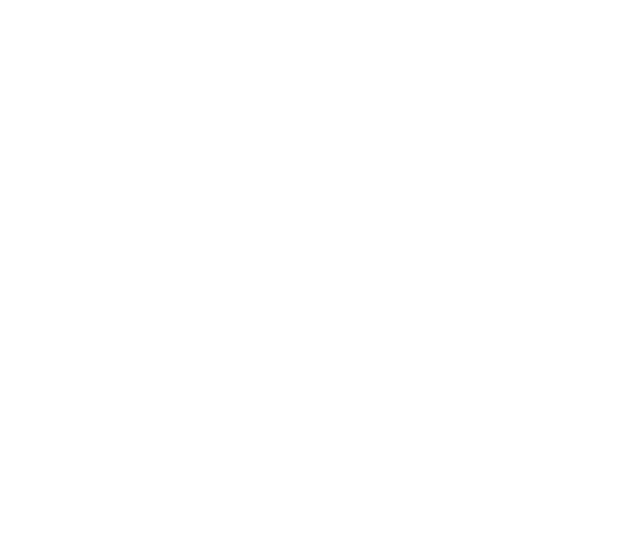
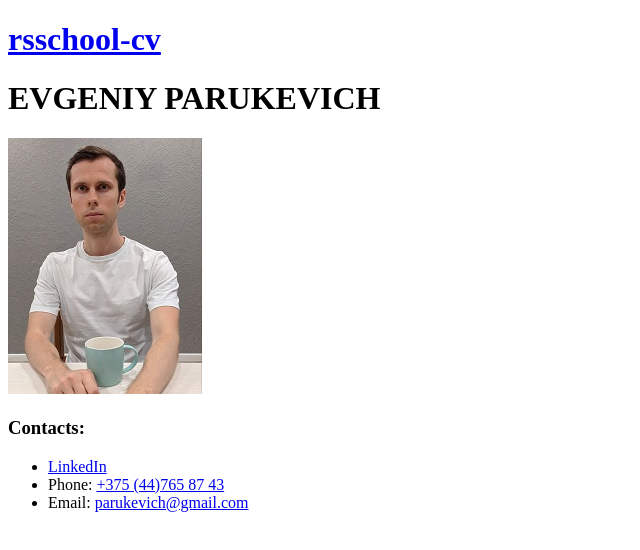
Before and after one commit to EvParukevich/rsschool-cv, a plain HTML site: page index.html in a window 1280 px wide. Shown: the whole page, without its empty margins (0-640 px from the left). Drawn offline with Linux system fonts and the light colour scheme.

Commit message:
feat: add content

```diff
--- a/index.html
+++ b/index.html
@@ -7,6 +7,31 @@
     <title>Document</title>
 </head>
 <body>
+    <h1>
+        <a href="https://EvParukevich.github.io/rsschool-cv/cv">rsschool-cv</a>
+    </h1>
+    <h1>
+        EVGENIY PARUKEVICH
+    </h1>
+    <div>
+        <img src="/photo_2023-06-30_17-50-02.jpg" alt="photo EVGENIY PARUKEVICH">
+    </div>
+    <div>
+        <h3>
+            <strong>Contacts:</strong>
+        </h3>
+        <ul>
+            <li>
+                <a href="https://www.linkedin.com/in/evgeniy-parukevich-71431b16a/" target="_blank">LinkedIn</a>
+            </li>
+            <li>
+                Phone: <a href="tel:+375447658743" target="_blank">+375 (44)765 87 43</a>
+            </li>
+            <li>
+                Email: <a href="mailto:parukevich@gmail.com" target="_blank">parukevich@gmail.com</a>
+            </li>
+        </ul>
+    </div>
 
 </body>
 </html>
```
